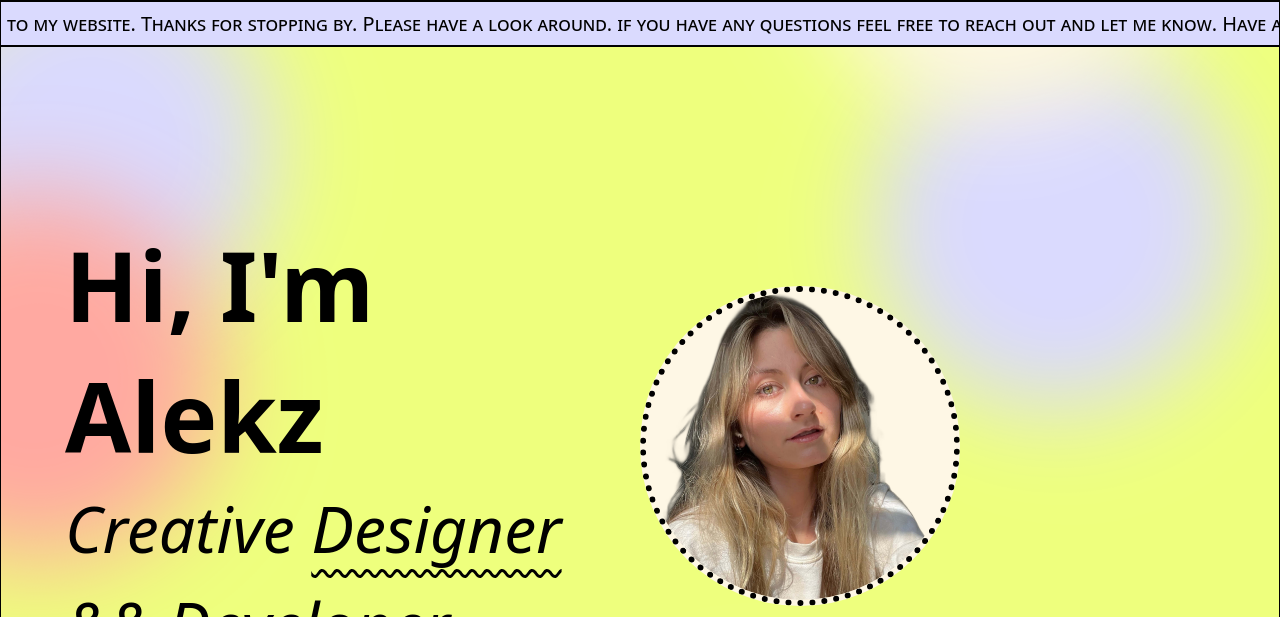
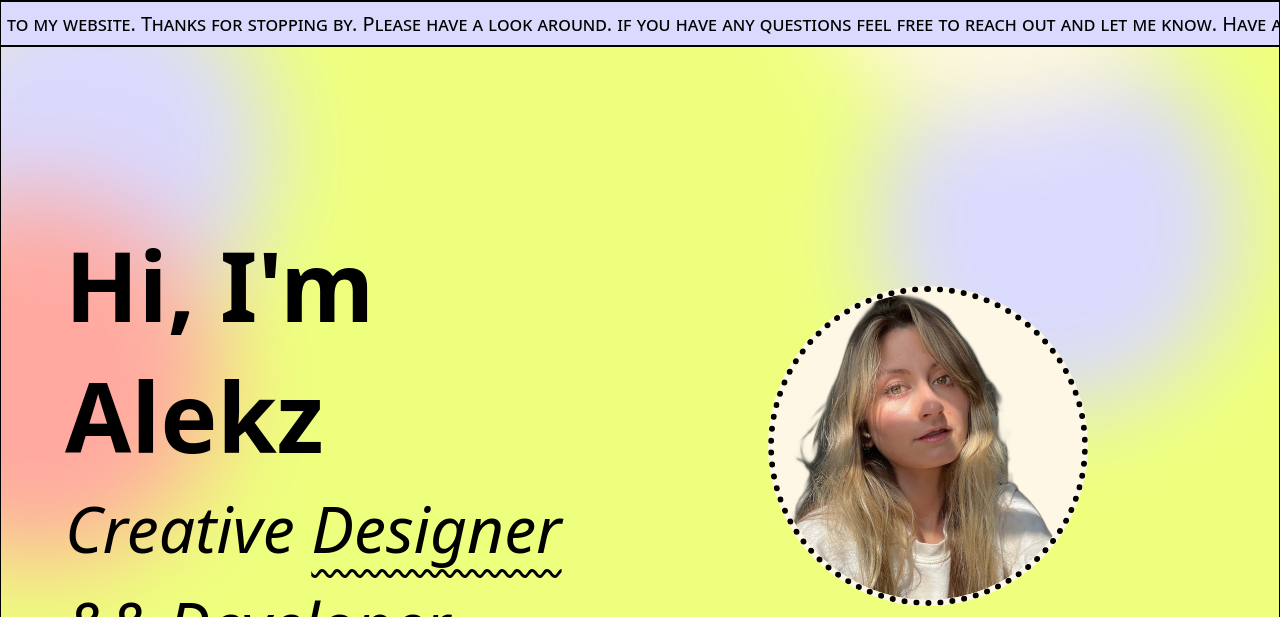
Before and after one commit to alekzandriia/neufolio, a plain HTML site: page index.html in a window 1280 px wide. Shown: the part 183-800 px from the top of the page. Drawn offline with Linux system fonts and the light colour scheme.

Commit message:
Update styles.css

```diff
--- a/styles.css
+++ b/styles.css
@@ -141,10 +141,10 @@ div.container {
     position:sticky;
     top:0px;
     display:grid;
-    grid-template-columns: repeat( auto-fit, minmax(10vmin, 1fr));
+    grid-template-columns: repeat( auto-fit, minmax(20rem, 1fr));
     padding:4rem;
     align-items: center;
-    justify-content: center;
+    justify-items: center;
 
     border: 1px solid black;
   }
@@ -179,7 +179,7 @@ div.container {
     border: 0.4rem dotted black;
     border-radius: 50%;
     background:var(--main-bg-color);
-    height:20rem;
+    width:20rem;
     filter: grayscale(0%);
     transition: filter 1s ease;
     aspect-ratio: 1/1;
```
